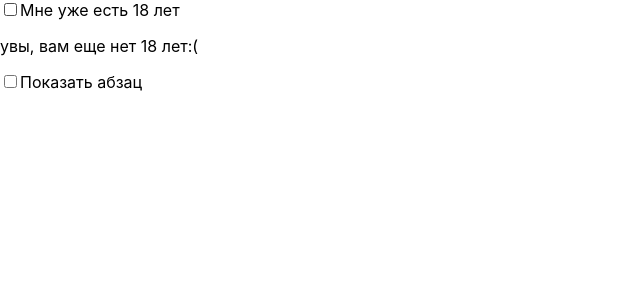
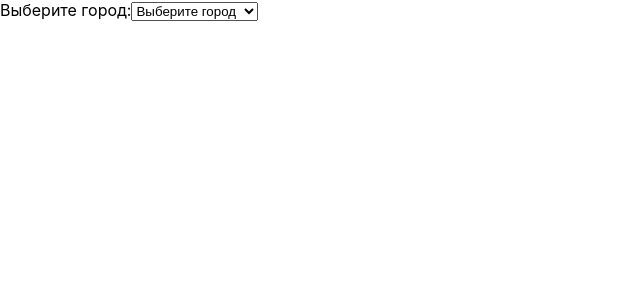
Before and after one commit to rayssssbush/react_labs, a React (Create React App) app in the folder my-app/: page / in a window 1280 px wide. Shown: the top 300 px of the page, without its empty margins (0-640 px from the left). Built offline with nearby package versions, Linux system fonts and the light colour scheme.

Commit message:
react_44

```diff
--- a/my-app/src/App.js
+++ b/my-app/src/App.js
@@ -1,50 +1,38 @@
 import React, { useState } from 'react'
 
 function App() {
-	// Задача 1: Проверка на 18 лет
-	const [isAdult, setIsAdult] = useState(false)
+	// Состояние для хранения выбранного города
+	const [selectedCity, setSelectedCity] = useState('')
 
-	// Задача 2: Видимость абзаца по чекбоксу
-	const [isVisible, setIsVisible] = useState(false)
+	// Массив городов
+	const cities = [
+		'Москва',
+		'Санкт-Петербург',
+		'Новосибирск',
+		'Екатеринбург',
+		'Казань',
+	]
 
 	return (
 		<div>
-			{/* Задача 1: Чекбокс для проверки возраста */}
-			<div>
-				<label>
-					<input
-						type='checkbox'
-						checked={isAdult}
-						onChange={e => setIsAdult(e.target.checked)}
-					/>
-					Мне уже есть 18 лет
-				</label>
+			{/* Выпадающий список городов */}
+			<label>
+				Выберите город:
+				<select
+					onChange={e => setSelectedCity(e.target.value)}
+					value={selectedCity}
+				>
+					<option value=''>Выберите город</option>
+					{cities.map((city, index) => (
+						<option key={index} value={city}>
+							{city}
+						</option>
+					))}
+				</select>
+			</label>
 
-				{isAdult ? (
-					<div>
-						<h2>Ура, вам уже есть 18</h2>
-						<p>здесь расположен контент только для взрослых</p>
-					</div>
-				) : (
-					<div>
-						<p>увы, вам еще нет 18 лет:(</p>
-					</div>
-				)}
-			</div>
-
-			{/* Задача 2: Видимость абзаца */}
-			<div>
-				<label>
-					<input
-						type='checkbox'
-						checked={isVisible}
-						onChange={e => setIsVisible(e.target.checked)}
-					/>
-					Показать абзац
-				</label>
-
-				{isVisible && <p>Этот абзац виден, потому что чекбокс отмечен.</p>}
-			</div>
+			{/* Абзац с выбранным городом */}
+			{selectedCity && <p>Вы выбрали: {selectedCity}</p>}
 		</div>
 	)
 }
```
